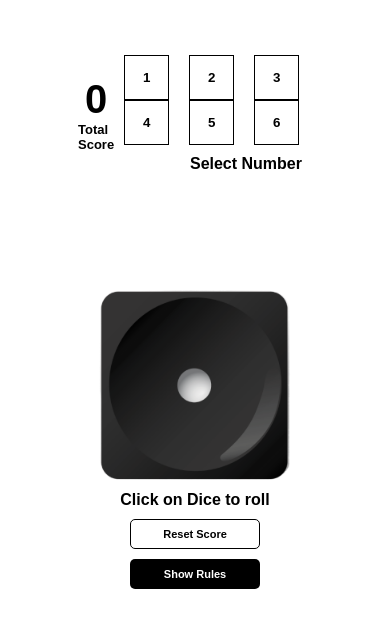
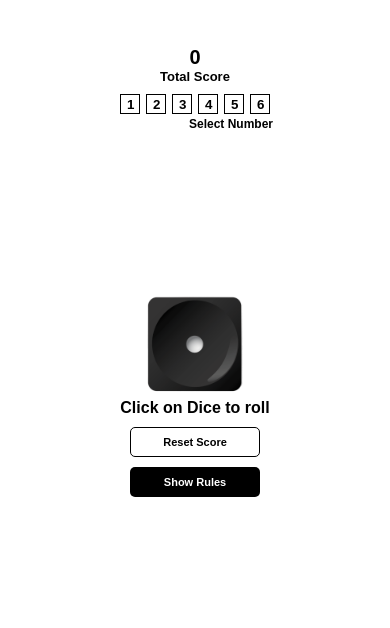
Before and after one commit to NirajChaudhary143/react-project-practice-3, a React (Vite) app: page / in a window 390 px wide. Both pictures are taken after a click on the button "Play Now". Shown: the top 628 px of the page. Built offline with nearby package versions, Linux system fonts and the light colour scheme.

Commit message:
deploy-comit

```diff
--- a/src/App.css
+++ b/src/App.css
@@ -72,3 +72,34 @@
 .game_container p{
   font-weight: 600;
 }
+
+@media screen and (max-width:1000px) {
+  .upper_container{
+    flex-direction: column;
+    justify-content: center;
+    align-items: center;
+  }
+  .choose_number-container{
+    margin-top: 10px;
+  }
+  .error_msg{
+    margin: 1px;
+  }
+  .error_msg span{
+    font-size: 13px;
+  }
+  .score_container p{
+    font-size: 13px;
+  }
+  .score_container h1{
+    font-size: 20px;
+  }
+  .select_number{
+    font-size: 12px;
+    margin-right: 0;
+    margin-top: 3px;
+  }
+  .game_image_container img{
+    width: 100px;
+  }
+}
--- a/src/Components/NumberButton/NumberButton.jsx
+++ b/src/Components/NumberButton/NumberButton.jsx
@@ -35,4 +35,10 @@
   font-weight: 600;
   background-color: ${(props) => (props.isSelected ? "black" : "white")};
   color: ${(props) => (props.isSelected ? "white" : "black")};
+
+  @media screen and (max-width: 700px) {
+    height: 20px;
+    width: 20px;
+    margin: 0 3px;
+  }
 `;
--- a/src/Components/Rules/Rules.jsx
+++ b/src/Components/Rules/Rules.jsx
@@ -36,4 +36,13 @@
   ul li {
     font-size: 13px;
   }
+  @media screen and (max-width: 1000px) {
+    h1 {
+      font-size: 13px;
+    }
+    ul li {
+      font-size: 10px;
+    }
+    margin-top: 5px;
+  }
 `;
```
Also changed, not shown: 1 other file (tests, documents, lock files or other folders).
